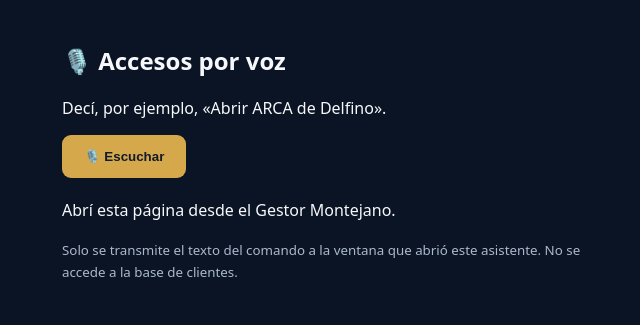
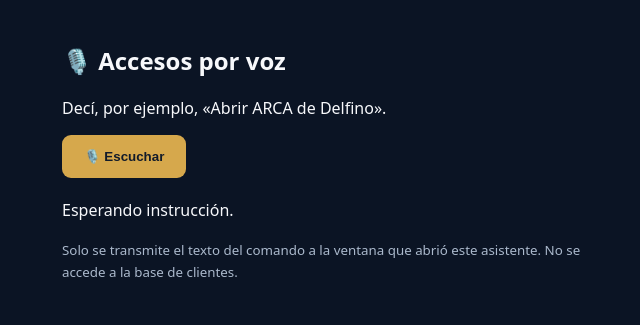
Before and after one commit to lfmontejano/voz-montejano, a plain HTML site: page index.html in a window 1280 px wide. Shown: the whole page, without its empty margins (318-958 px from the left). Drawn offline with Linux system fonts and the light colour scheme.

Commit message:
Update index.html

```diff
--- a/index.html
+++ b/index.html
@@ -1,5 +1,5 @@
 <!doctype html><html lang="es"><head><meta charset="utf-8"><meta name="viewport" content="width=device-width,initial-scale=1"><title>Asistente de voz · Montejano</title><style>body{background:#0b1424;color:#f7f8fb;font:16px system-ui;padding:24px;max-width:520px;margin:auto}button{background:#d6a84c;color:#121b2a;border:0;border-radius:9px;padding:14px 22px;font-weight:bold;cursor:pointer}#status{margin-top:20px;line-height:1.5}small{color:#abb9cc}</style></head><body><h2>🎙️ Accesos por voz</h2><p>Decí, por ejemplo, «Abrir ARCA de Delfino».</p><button id="start">🎙️ Escuchar</button><div id="status" role="status">Esperando instrucción.</div><p><small>Solo se transmite el texto del comando a la ventana que abrió este asistente. No se accede a la base de clientes.</small></p><script>
-(function(){'use strict';const status=document.getElementById('status');const params=new URLSearchParams(location.search);const nonce=params.get('nonce');if(false||!window.opener){status.textContent='Abrí esta página desde el Gestor Montejano.';document.getElementById('start').disabled=true;return;}
+(function(){'use strict';const status=document.getElementById('status');const params=new URLSearchParams(location.search);const nonce=params.get('nonce');if(false){status.textContent='Abrí esta página desde el Gestor Montejano.';document.getElementById('start').disabled=true;return;}
 function send(type,data){if(!window.opener)return;window.opener.postMessage({app:'montejano-voice-v17',nonce,type,...data},'*');}
 document.getElementById('start').onclick=()=>{const SR=window.SpeechRecognition||window.webkitSpeechRecognition;if(!SR){status.textContent='Este navegador no admite reconocimiento de voz. Usá Chrome actualizado.';return;}const r=new SR();r.lang='es-AR';r.interimResults=false;r.maxAlternatives=1;r.onresult=e=>{const text=e.results[0][0].transcript;status.textContent='Reconocido: '+text;send('result',{text});};r.onerror=e=>{status.textContent='Error: '+e.error;send('error',{error:e.error});};r.onnomatch=()=>status.textContent='No se reconoció la instrucción.';try{r.start();status.textContent='Escuchando…';}catch(e){status.textContent=e.message;}};
 })();</script></body></html>
```
